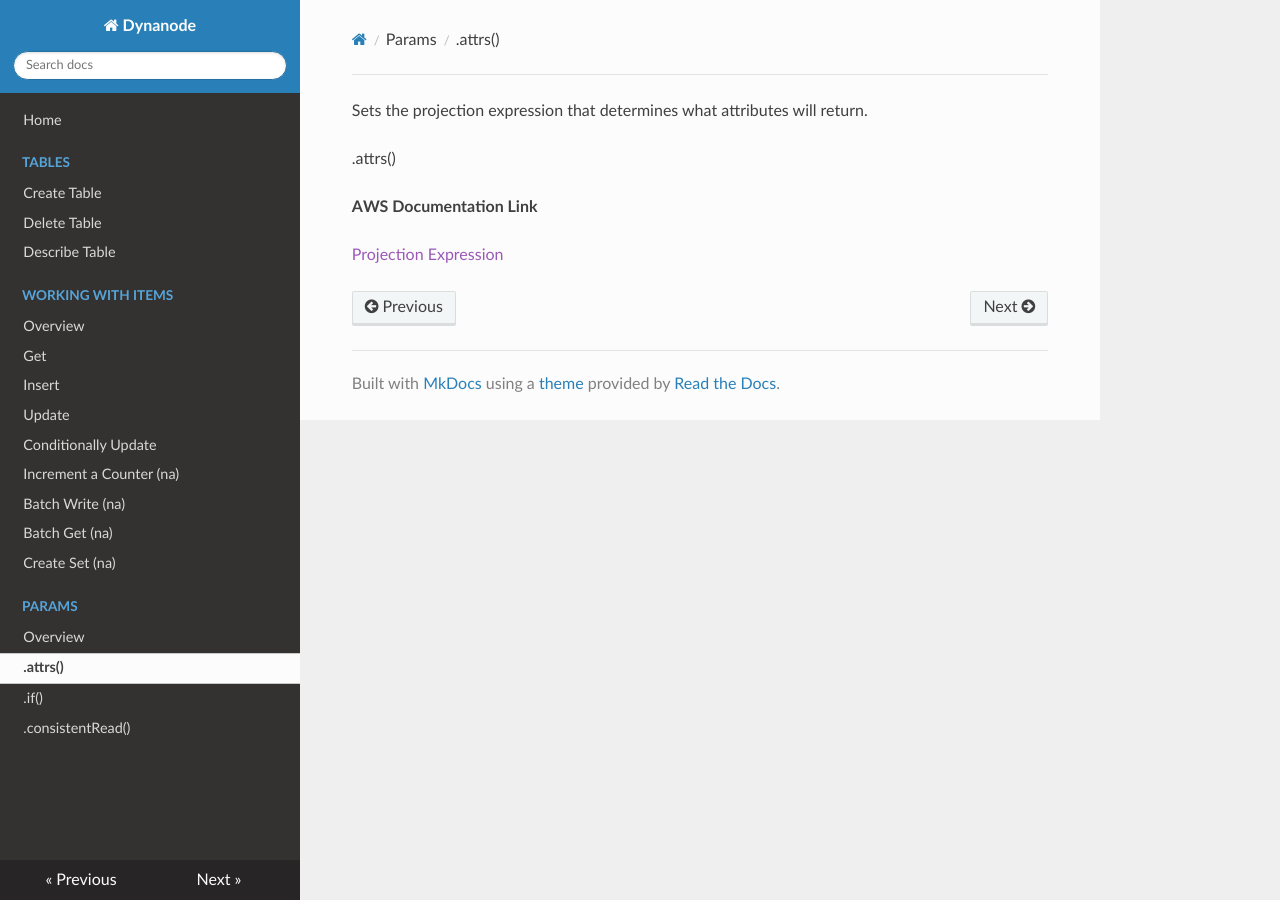
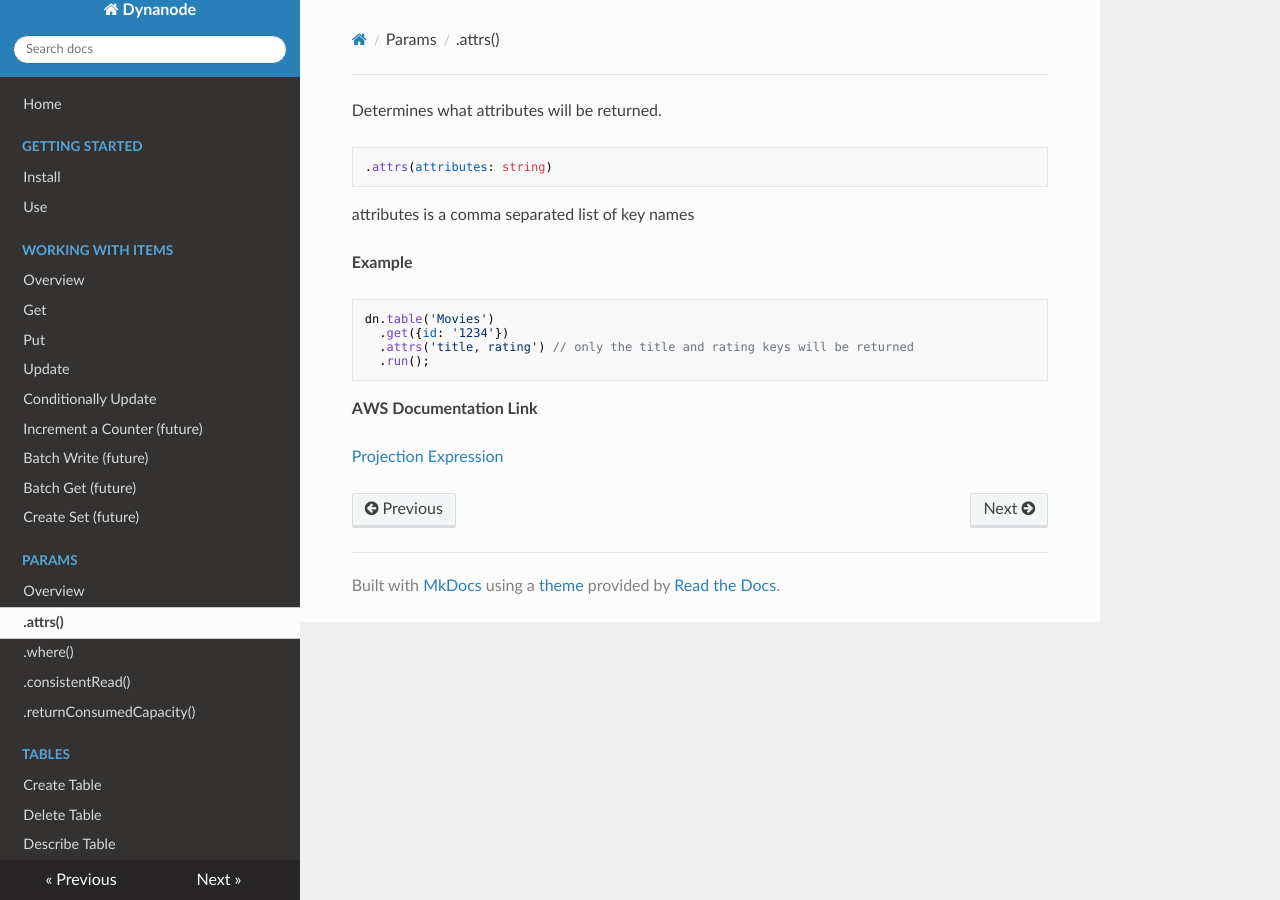
Before and after one commit to trevorhanus/dynaflo, an MkDocs documentation site: the page built from docs/params/attrs.md, in a window 1280 px wide. Built offline with MkDocs 1.6.1, drawn with Linux system fonts in a browser that asks for light colours; nearby versions of some CDN libraries; old or Windows-style settings are respelled for this version of MkDocs.

Commit message:
Going to bed now

````diff
--- a/docs/params/attrs.md
+++ b/docs/params/attrs.md
@@ -1,7 +1,20 @@
-Sets the projection expression that determines what attributes will return.
+Determines what attributes will be returned.
 
-.attrs()
+```
+.attrs(attributes: string)
+```
+
+attributes is a comma separated list of key names
+
+**Example**
+
+```javascript
+dn.table('Movies')
+  .get({id: '1234'})
+  .attrs('title, rating') // only the title and rating keys will be returned
+  .run();
+```
 
 **AWS Documentation Link**
 
-[Projection Expression]()
+[Projection Expression](http://docs.aws.amazon.com/amazondynamodb/latest/developerguide/Expressions.AccessingItemAttributes.html)
--- a/mkdocs.yml
+++ b/mkdocs.yml
@@ -2,22 +2,26 @@
 theme: readthedocs
 pages:
   - Home: index.md
+  - Getting Started:
+    - Install: getting-started/install.md
+    - Use: getting-started/use.md
+  - Working with Items:
+    - Overview: items/overview.md
+    - Get: items/getItem.md
+    - Put: items/putItem.md
+    - Update: items/updateItem.md
+    - Conditionally Update: items/conditionallyUpdate.md
+    - Increment a Counter (future): items/incrementCounter.md
+    - Batch Write (future): items/batchWrite.md
+    - Batch Get (future): items/batchGet.md
+    - Create Set (future): items/createSet.md
+  - Params:
+    - Overview: params/overview.md
+    - .attrs(): params/attrs.md
+    - .where(): params/where.md
+    - .consistentRead(): params/consistentRead.md
+    - .returnConsumedCapacity(): params/consumedCapacity.md
   - Tables:
     - Create Table: tables/createTable.md
     - Delete Table: tables/deleteTable.md
     - Describe Table: tables/describeTable.md
-  - Working with Items:
-    - Overview: items/overview.md
-    - Get: items/getItem.md
-    - Insert: items/insertItem.md
-    - Update: items/updateItem.md
-    - Conditionally Update: items/conditionallyUpdate.md
-    - Increment a Counter (na): items/incrementCounter.md
-    - Batch Write (na): items/batchWrite.md
-    - Batch Get (na): items/batchGet.md
-    - Create Set (na): items/createSet.md
-  - Params:
-    - Overview: params/overview.md
-    - .attrs(): params/attrs.md
-    - .if(): params/if.md
-    - .consistentRead(): params/consistentRead.md
````
Also changed, not shown: docs/getting-started/install.md (added, +5 -0 lines), docs/getting-started/use.md (added, +16 -0 lines), docs/index.md (+5 -8 lines), docs/items/getItem.md (+7 -9 lines), docs/items/insertItem.md (deleted, +0 -50 lines), docs/items/putItem.md (added, +28 -0 lines), docs/params/consumedCapacity.md (added, +8 -0 lines), docs/params/overview.md (+1 -1 lines), docs/params/where.md (renamed from docs/params/if.md), 3 other files.
